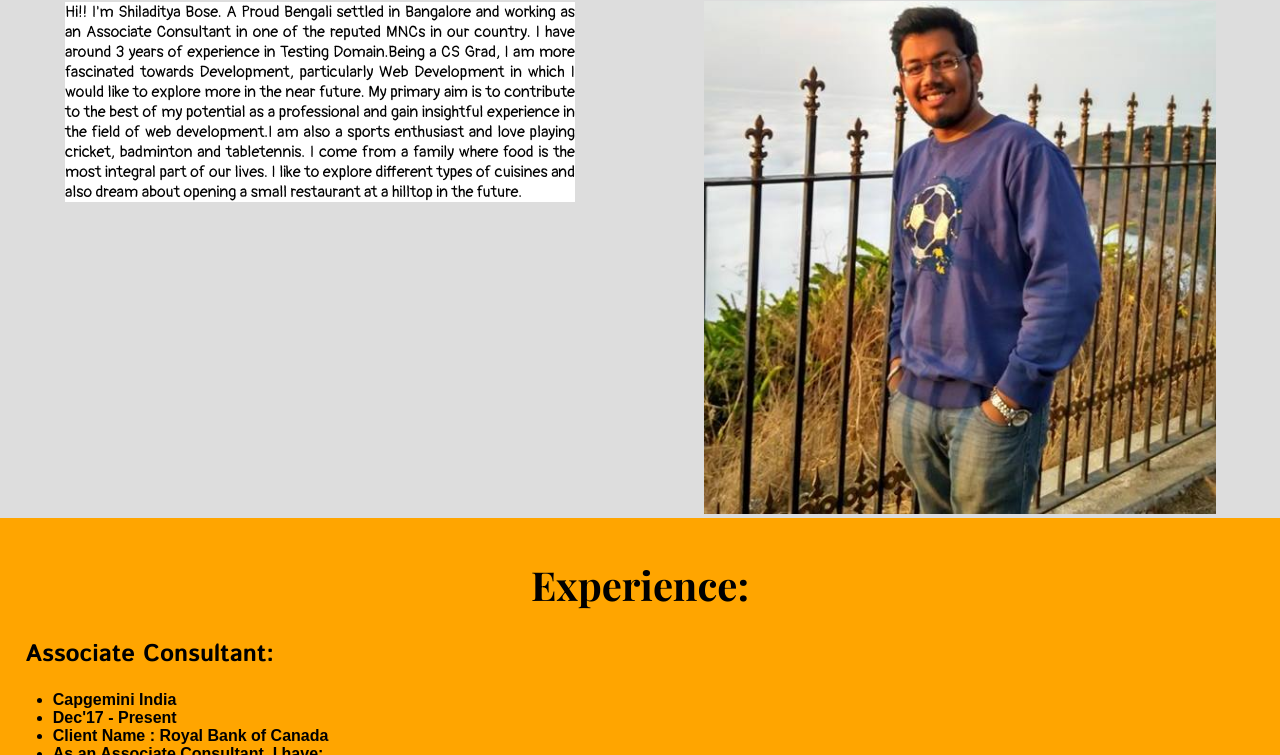
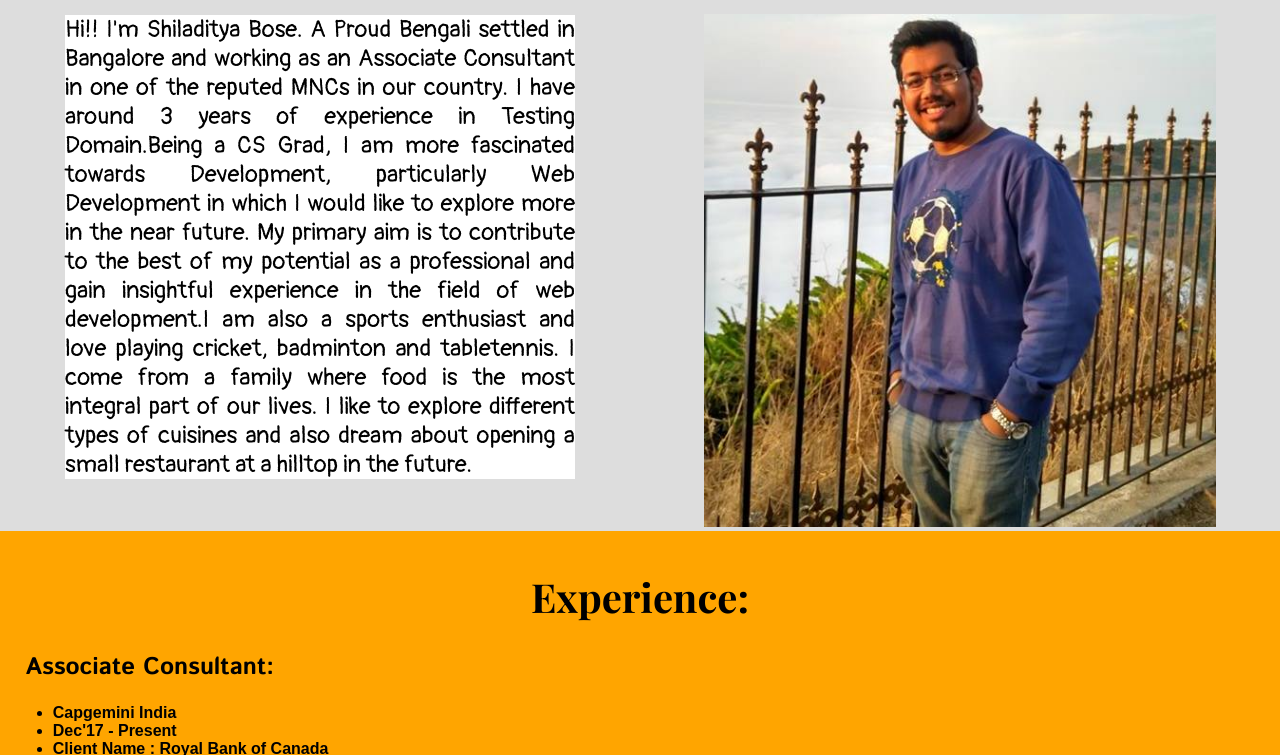
Before and after one commit to shiladitya92/shiladitya92.github.io, a plain HTML site: page index.html in a window 1280 px wide. Shown: the part 144-899 px from the top of the page. Drawn offline with nearby package versions, Linux system fonts and the light colour scheme; a web font is replaced by a local one.

Commit message:
Few changes in container padding and font size

```diff
--- a/index.css
+++ b/index.css
@@ -11,7 +11,7 @@ body {
 }
 
 .container{
-    padding-top: 3vmax;
+    padding-top: 4vmax;
 }
 
 .row{
@@ -105,7 +105,7 @@ body {
   border-color: black;
   background-color: white;
   font-family: "Pangolin",sans-serif;
-  font-size: 1rem;
+  font-size: 1.5rem;
   text-align: justify;
 }
 
```
